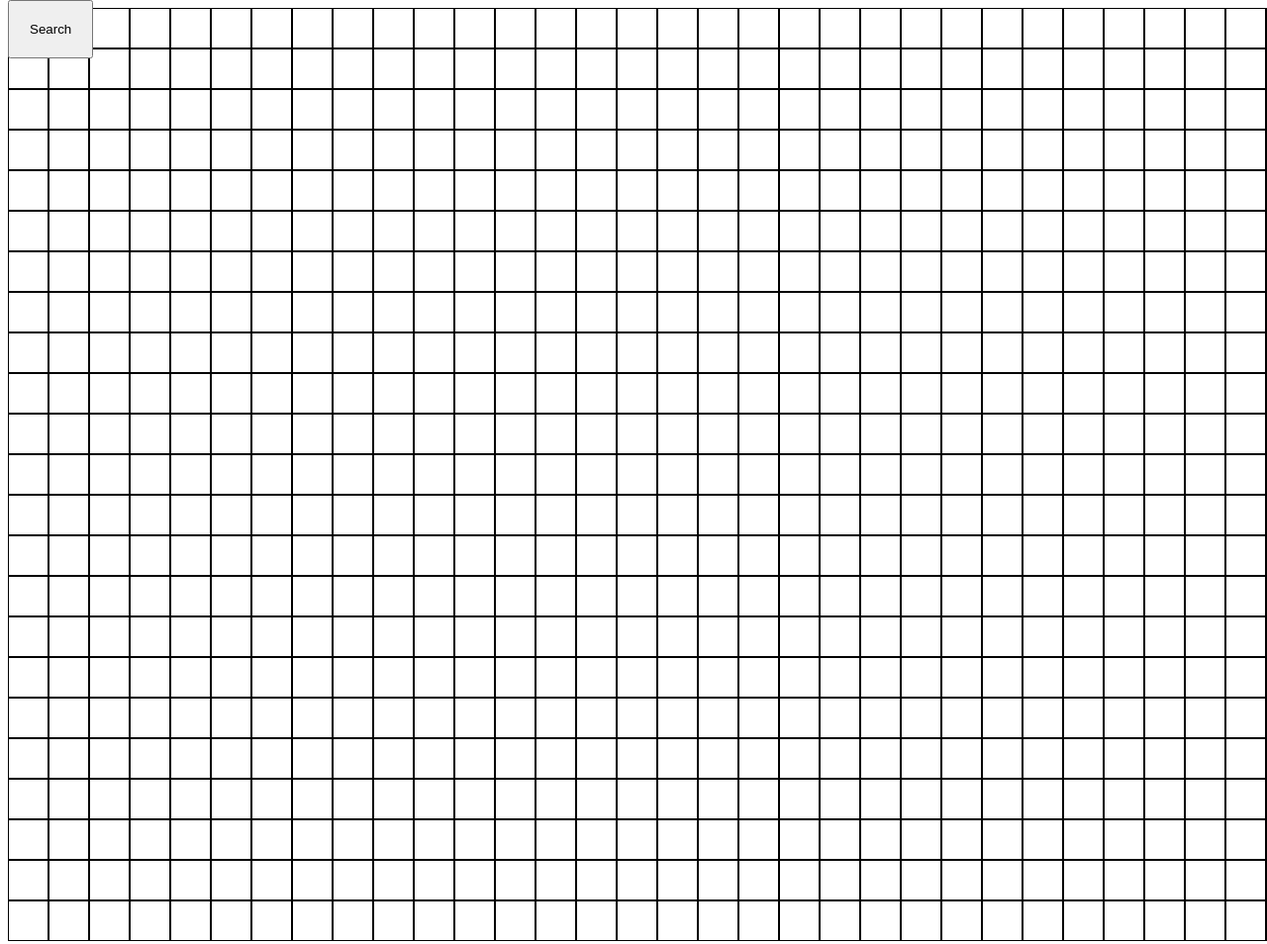
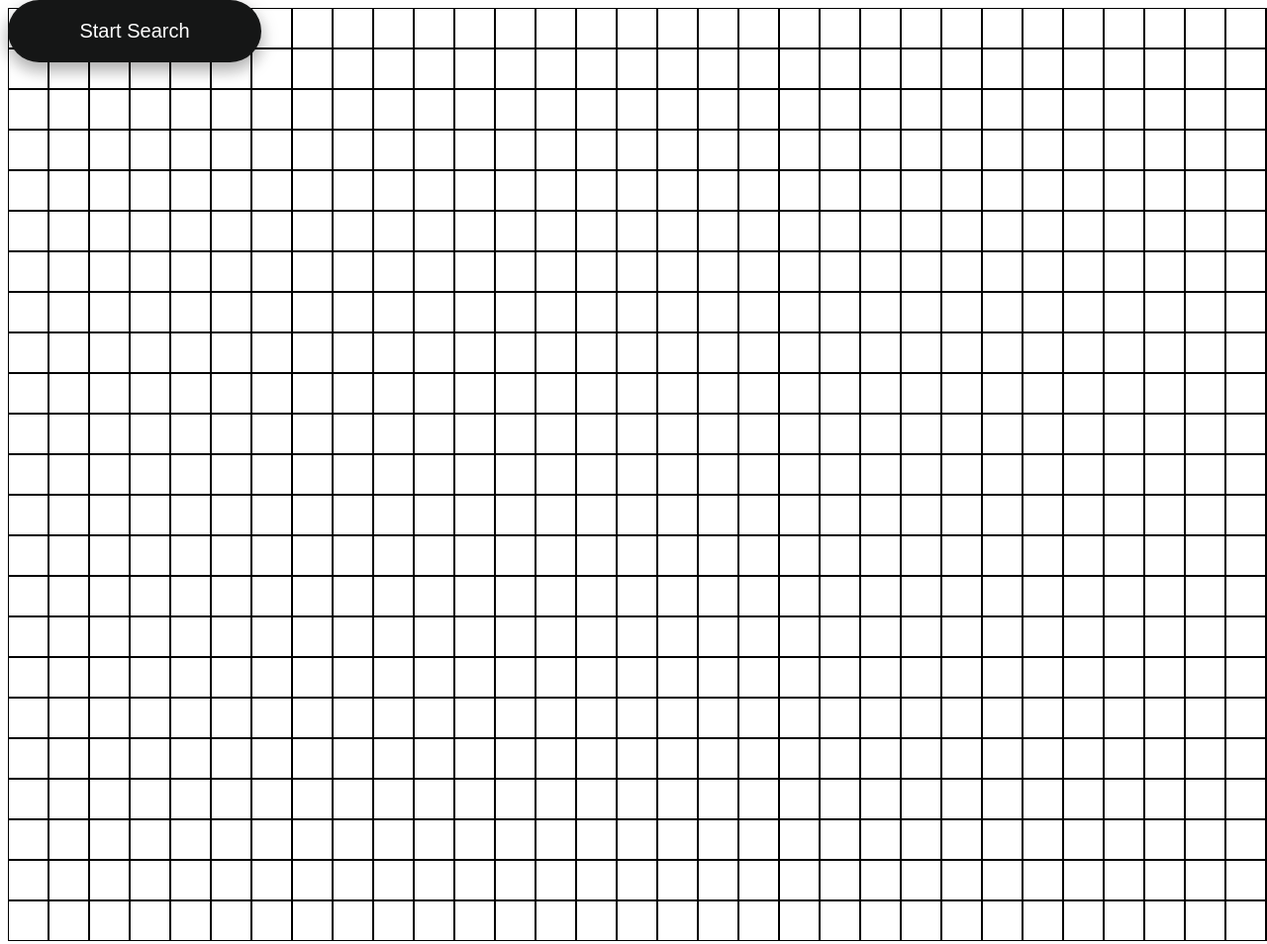
Before and after one commit to akanksha99-rs/Navigate-The-Mars-Rover, a plain HTML site: page view/grid.ejs in a window 1280 px wide. Shown: the top 954 px of the page at 99% size. Drawn offline with nearby package versions, Linux system fonts and the light colour scheme; files that its build step writes are made by us from their sources; files whose address does not match are found by name.

Commit message:
update frontend

```diff
--- a/Microsoft_backend/file.txt
+++ b/Microsoft_backend/file.txt
@@ -1 +1 @@
-4,9 9,22 6,13,6,16,7,16,8,14,9,19,9,18,9,16,10,14,9,11,8,12 Dijkstra's Allow_Diagonal false
+8,8 7,25 8,13,8,16,11,16,8,21,6,17,8,14,10,16,8,22 undefined undefined false
--- a/Microsoft_frontend/grid.css
+++ b/Microsoft_frontend/grid.css
@@ -17,8 +17,41 @@
     display: flex;
 }
 .search{
-    padding: 20px;
+
 
     position: fixed;
+    box-shadow: 0 8px 16px 0 rgba(0,0,0,0.2), 0 6px 20px 0 rgba(0,0,0,0.19);
+    border-radius: 40px;
     top:0;
+    background-color: #151616;
+    border: none;
+    font-size: 20px;
+    color: #FFFFFF;
+    padding: 20px;
+    width: 20%;
+    text-align: center;
+    transition-duration: 0.4s;
+    text-decoration: none;
+    overflow: hidden;
+    cursor: pointer;
 }
+
+.search:after {
+    content: "";
+    background: #f1f1f1;
+    display: block;
+    position: absolute;
+    padding-top: 300%;
+    padding-left: 350%;
+    margin-left: -20px !important;
+    margin-top: -120%;
+    opacity: 0;
+    transition: all 0.8s
+  }
+
+  .search:active:after {
+    padding: 0;
+    margin: 0;
+    opacity: 1;
+    transition: 0s
+  }
--- a/view/grid.ejs
+++ b/view/grid.ejs
@@ -21,7 +21,7 @@
     <%}%>
         </div>
         <button class="search">
-            Search
+            Start Search
         </button>
         <script src="https://cdnjs.cloudflare.com/ajax/libs/axios/0.19.2/axios.js" crossorigin="true"></script>
         <script src="script.js"></script>
```
Also changed, not shown: Microsoft_frontend/index.html (+9 -0 lines), Microsoft_frontend/style.css (+12 -0 lines).
